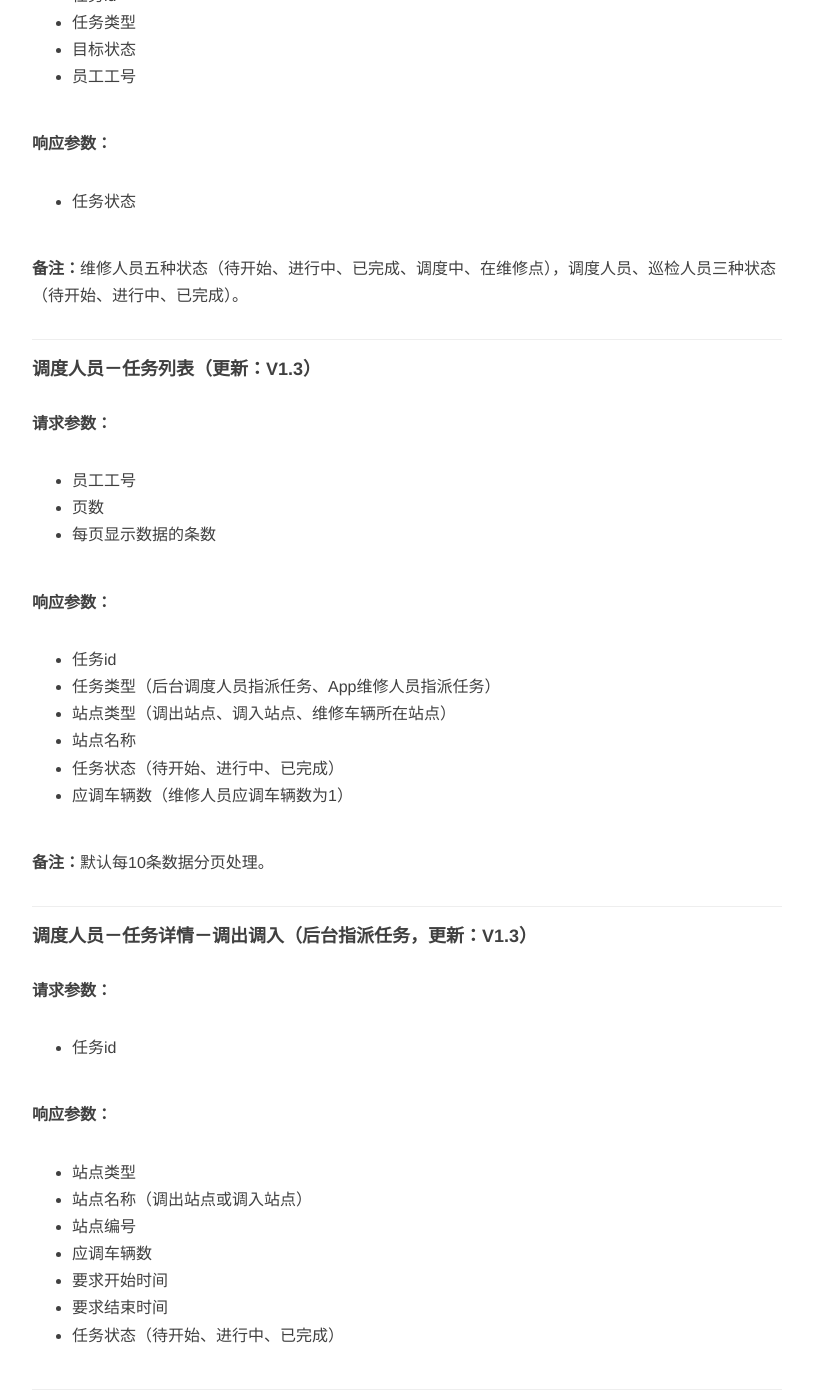
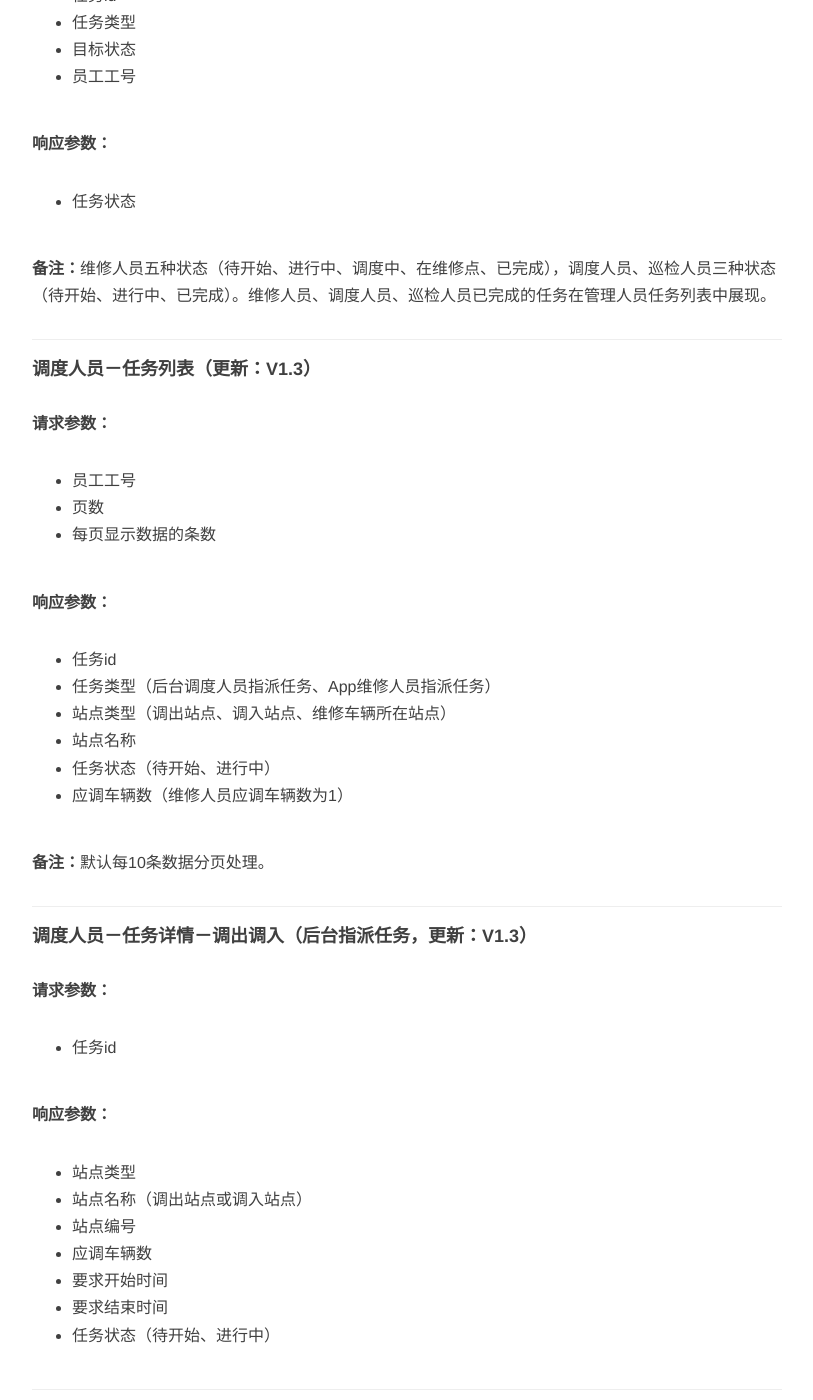
Before and after one commit to chengfeifei/chengfeifei.github.io, a Jekyll site: the page built from _posts/2016-10-14-zixingche-xuqiu-jiekou.md, in a window 1280 px wide and 1400 px high, scrolled down 9332 px. Shown: the whole window, without its empty margins (233-1046 px from the left). Built offline with Jekyll 4.4.1, drawn with Linux system fonts in a browser that asks for light colours; nearby versions of some CDN libraries; comment, search, counter and statistics services are not loaded; some of the changed text lies outside the part shown.

Commit message:
edit
edit jiekou xuqiu

```diff
--- a/_posts/2016-10-14-zixingche-xuqiu-jiekou.md
+++ b/_posts/2016-10-14-zixingche-xuqiu-jiekou.md
@@ -339,7 +339,7 @@ tags: [接口需求]
 
 * 任务状态
 
-**备注：**维修人员五种状态（待开始、进行中、已完成、调度中、在维修点），调度人员、巡检人员三种状态（待开始、进行中、已完成）。
+**备注：**维修人员五种状态（待开始、进行中、调度中、在维修点、已完成），调度人员、巡检人员三种状态（待开始、进行中、已完成）。维修人员、调度人员、巡检人员已完成的任务在管理人员任务列表中展现。
 
 ---
 
@@ -357,7 +357,7 @@ tags: [接口需求]
 * 任务类型（后台调度人员指派任务、App维修人员指派任务）
 * 站点类型（调出站点、调入站点、维修车辆所在站点）
 * 站点名称
-* 任务状态（待开始、进行中、已完成）
+* 任务状态（待开始、进行中）
 * 应调车辆数（维修人员应调车辆数为1）
 
 **备注：**默认每10条数据分页处理。
@@ -378,7 +378,7 @@ tags: [接口需求]
 * 应调车辆数
 * 要求开始时间
 * 要求结束时间
-* 任务状态（待开始、进行中、已完成）
+* 任务状态（待开始、进行中）
 
 ---
 
@@ -396,7 +396,7 @@ tags: [接口需求]
 * 照片（从维修人员任务中获取，维修人员通过巡检人员获取，巡检人员通过自己拍摄获取或从调度人员和用户提交的故障信息中获取）
 * 车辆编号（同照片获取逻辑）
 * 故障描述（同照片获取逻辑）
-* 任务状态（待开始、进行中、调度中、在维修点、已完成）
+* 任务状态（待开始、进行中、调度中、在维修点）
 
 ---
 
@@ -478,7 +478,7 @@ tags: [接口需求]
 * 任务id
 * 故障地点
 * 故障类型
-* 任务状态（待开始、进行中、已完成）
+* 任务状态（待开始、进行中）
 
 **备注：**默认每10条数据分页处理。用户和调度人员提交的故障客服审核通过后显示在这里。
 
@@ -547,7 +547,7 @@ tags: [接口需求]
 * 任务id
 * 故障地点
 * 故障类型
-* 任务状态（待开始、进行中、已完成、调度中、在维修点）
+* 任务状态（待开始、进行中、调度中、在维修点）
 
 **备注：**默认每10条数据分页处理。
 
```
